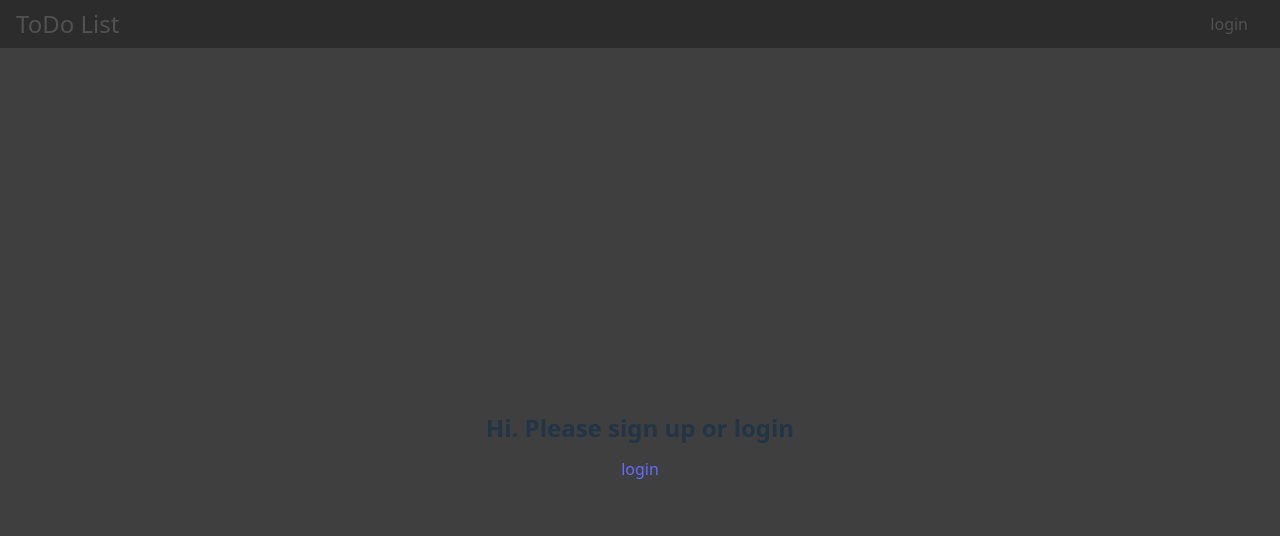
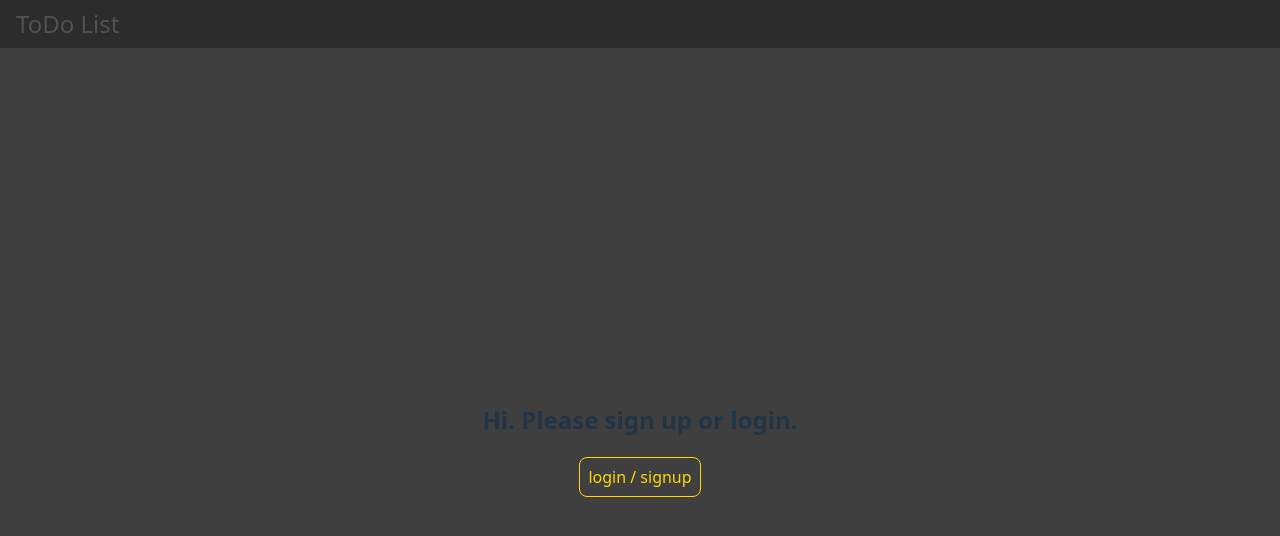
Before and after one commit to Anty-Anty/ToDoApp-frontend, a React (Vite) app: page / in a window 1280 px wide. Shown: the top 536 px of the page. Built offline with nearby package versions, Linux system fonts and the light colour scheme.

Commit message:
wrong color in ios fix

```diff
--- a/src/components/AddItem.css
+++ b/src/components/AddItem.css
@@ -37,7 +37,7 @@
   height: 100%;
 
   padding: 1rem;
-  color: white;
+  color: rgba(255, 255, 255, 0.87);
   background: #292929;
 
   /* transition: background 0.2s; */
@@ -115,5 +115,5 @@
   display: flex;
   align-items: center;
   justify-content: center;
-  color: white;
+  color: rgba(255, 255, 255, 0.87);
 }
--- a/src/components/EditItem.css
+++ b/src/components/EditItem.css
@@ -27,7 +27,7 @@
   height: 100%;
 
   padding: 1rem;
-  color: white;
+  color: rgba(255, 255, 255, 0.87);
 
 
 }
@@ -91,5 +91,5 @@
   display: flex;
   align-items: center;
   justify-content: center;
-  color: white;
+  color: rgba(255, 255, 255, 0.87);
 }
--- a/src/components/Item.css
+++ b/src/components/Item.css
@@ -33,7 +33,7 @@
   height: 100%;
 
   padding: 1rem;
-  color: white;
+  color: rgba(255, 255, 255, 0.87);
   background: #292929;
 
   /* transition: background 0.2s; */
@@ -161,5 +161,5 @@
   display: flex;
   align-items: center;
   justify-content: center;
-  color: white;
+  color: rgba(255, 255, 255, 0.87);
 }
--- a/src/components/MainHeader.jsx
+++ b/src/components/MainHeader.jsx
@@ -12,12 +12,26 @@ const MainHeader = props => {
     return (
         <header className="main-header">
             <h1><Link
-            to={auth.isLoggedIn ? (`/${auth.userId}/list`):("/")}
+                to={auth.isLoggedIn ? (`/${auth.userId}/list`) : ("/")}
             >ToDo List</Link></h1>
 
             <div className="nav-link-container">
 
-                {auth.isLoggedIn ? (
+                {/* no login button on welcome screen */}
+
+                {auth.isLoggedIn &&
+                    <>
+                        <NavLink className='nav-link'
+                            to={`/${auth.userId}/settings`}
+                        >◯</NavLink>
+
+                        <button className='nav-link-button' type="button" onClick={auth.logout}>logout</button>
+                    </>
+                }
+
+                {/* login button on welcome screen */}
+
+                {/* {auth.isLoggedIn ? (
                     <>
                             <NavLink className='nav-link'
                                 to={`/${auth.userId}/settings`}
@@ -30,7 +44,7 @@ const MainHeader = props => {
                             to="/auth"
                         // className={({ isActive }) => isActive ? 'active-link' : undefined}
                         >{auth.isLoggedIn ? 'logout' : 'login'}</NavLink>
-                )}
+                )} */}
 
             </div>
         </header>
--- a/src/components/UIElements/Modal.css
+++ b/src/components/UIElements/Modal.css
@@ -13,7 +13,7 @@
   background: #2c2c2c;
   box-shadow: 0 2px 8px rgba(0, 0, 0, 0.7);
   border-radius: 8px;
-  color: white;
+  color: rgba(255, 255, 255, 0.87);
 }
 
 .modal__header {
@@ -26,7 +26,7 @@
 }
 
 .modal__content {
-    display: flex;
+  display: flex;
   justify-content: center;
   gap: 1rem;
   padding: 0.5rem 0.5rem;
@@ -54,5 +54,5 @@
   display: flex;
   align-items: center;
   justify-content: center;
-  color: white;
+  color: rgba(255, 255, 255, 0.87);
 }
--- a/src/pages/Auth.css
+++ b/src/pages/Auth.css
@@ -58,5 +58,5 @@
   display: flex;
   align-items: center;
   justify-content: center;
-  color: white;
+  color: rgba(255, 255, 255, 0.87);
 }
--- a/src/pages/ToDoItems.css
+++ b/src/pages/ToDoItems.css
@@ -5,5 +5,5 @@
   justify-self: center; /* Parant element has display:grit so it makes child centered */
     /* wrong color in ios fix */
   background-color: #1a1a1a;
-    color: white;
+    color: rgba(255, 255, 255, 0.87);
 }
--- a/src/pages/UserSettings.jsx
+++ b/src/pages/UserSettings.jsx
@@ -86,13 +86,13 @@ const UserSettings = () => {
                             value={pickedColor}
                             onChange={(e) => setPickedColor(e.target.value)}
                         />
-                        <p>Selected color: <span style={{ color: pickedColor }}>{pickedColor}</span></p>
-                        <button onClick={saveColorHandler}>Save Color</button>
                         <button
                         onClick={() => setPickedColor("#ffd900")}
                         className="user-set-text-button"
                         style={{ "--user-title-color": pickedColor }}
                         >Set to default color</button>
+                        <p>Selected color: <span style={{ color: pickedColor }}>{pickedColor}</span></p>
+                        <button onClick={saveColorHandler}>Save Color</button>
                     </div>
                 </>
             )}
--- /dev/null
+++ b/src/pages/Welcome.css
@@ -0,0 +1,19 @@
+.welcome-title {
+ margin-bottom: 2rem;
+}
+
+.welcome {
+    color: #ffd900;
+    margin-top: 0.5rem;
+     padding: 0.5rem;
+    border-radius: 8px;
+    border: 1px solid;
+}
+
+.welcome:hover {
+    /* background: #777777; */
+    color: rgba(255, 255, 255, 0.87);
+    padding: 0.5rem;
+    border-radius: 8px;
+    border: 1px solid rgba(255, 255, 255, 0.87);
+}
--- a/src/pages/Welcome.jsx
+++ b/src/pages/Welcome.jsx
@@ -1,13 +1,14 @@
 import React from 'react';
 import { NavLink, Link } from "react-router-dom";
+import "./Welcome.css"
 
 const Welcome = () => {
     return (
         <>
-            <h1>Hi. Please sign up or login</h1>
-            <NavLink
+            <h1 className="welcome-title">Hi. Please sign up or login.</h1>
+            <NavLink className="welcome"
                 to="/auth"
-            >login</NavLink>
+            >login / signup</NavLink>
         </>
     )
 };
```
